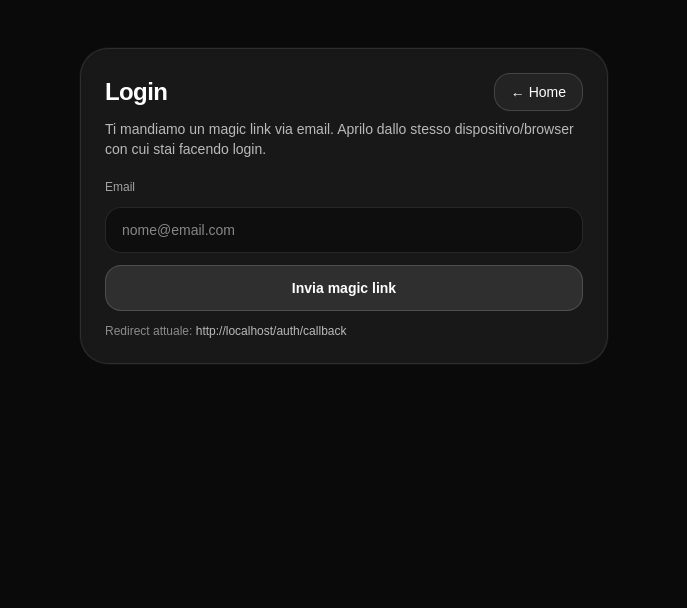
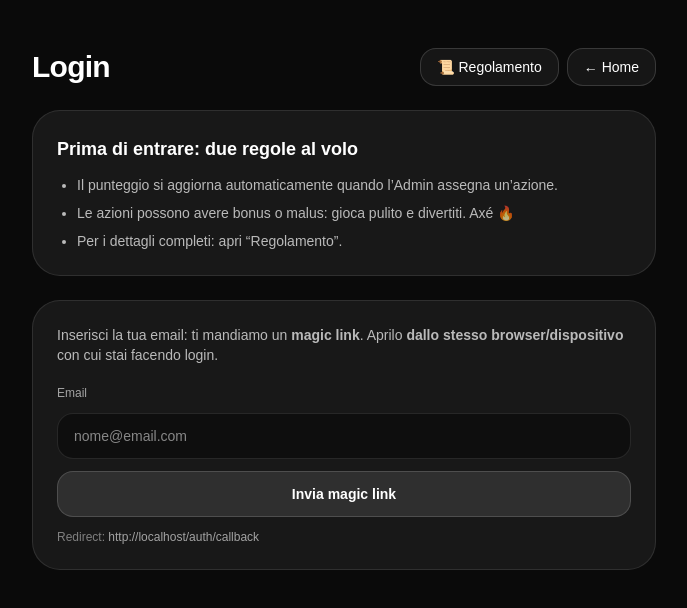
Before and after one commit to bpacentra-cyber/fanta-batizado, a Next.js app: page /login in a window 1280 px wide. Shown: the top 608 px of the page, without its empty margins (296-983 px from the left). Built offline with nearby package versions, Linux system fonts and the light colour scheme; no server answers.

Commit message:
Fix magic link + restore login regolamento

```diff
--- a/app/auth/callback/ClientCallback.tsx
+++ b/app/auth/callback/ClientCallback.tsx
@@ -7,14 +7,14 @@ import { supabase } from "@/lib/supabase";
 export default function ClientCallback() {
   const router = useRouter();
   const sp = useSearchParams();
-  const [status, setStatus] = useState<string>("Sto completando il login...");
+  const [status, setStatus] = useState("Sto completando il login...");
 
   useEffect(() => {
     let alive = true;
 
     (async () => {
       try {
-        // ✅ Caso 1: Supabase manda ?code=... (PKCE)
+        // Caso 1: PKCE (?code=...)
         const code = sp.get("code");
         if (code) {
           const { error } = await supabase.auth.exchangeCodeForSession(code);
@@ -26,7 +26,7 @@ export default function ClientCallback() {
           return;
         }
 
-        // ✅ Caso 2: token in hash (implicit flow) -> getSession lo prende
+        // Caso 2: sessione già presente (hash tokens o cookie)
         const { data, error } = await supabase.auth.getSession();
         if (error) throw error;
 
--- a/app/auth/callback/page.tsx
+++ b/app/auth/callback/page.tsx
@@ -1,19 +1,19 @@
 // app/auth/callback/page.tsx
+export const dynamic = "force-dynamic";
+
 import { Suspense } from "react";
 import ClientCallback from "./ClientCallback";
-
-export const dynamic = "force-dynamic";
-export const revalidate = 0;
 
 export default function AuthCallbackPage() {
   return (
     <Suspense
       fallback={
-        <main className="min-h-screen bg-neutral-950 text-white flex items-center justify-center p-6">
-          <div className="rounded-2xl border border-white/10 bg-white/5 px-5 py-4 text-white/80">
-            Sto completando il login…
+        <div className="min-h-screen bg-neutral-950 text-white flex items-center justify-center px-6">
+          <div className="w-full max-w-md rounded-[28px] border border-white/10 bg-white/[0.06] p-6 text-center">
+            <div className="text-xl font-extrabold">Auth Callback</div>
+            <div className="mt-3 text-sm text-white/70">Caricamento…</div>
           </div>
-        </main>
+        </div>
       }
     >
       <ClientCallback />
--- a/app/login/page.tsx
+++ b/app/login/page.tsx
@@ -5,10 +5,8 @@ import { useEffect, useMemo, useState } from "react";
 import { useRouter } from "next/navigation";
 import { supabase } from "@/lib/supabase";
 
-function siteUrl() {
-  // In prod su Vercel: location.origin è già https://fanta-batizado.vercel.app
+function getOrigin() {
   if (typeof window !== "undefined") return window.location.origin;
-  // fallback (non dovrebbe servire)
   return process.env.NEXT_PUBLIC_SITE_URL || "http://localhost:3000";
 }
 
@@ -16,13 +14,12 @@ export default function LoginPage() {
   const router = useRouter();
   const [email, setEmail] = useState("");
   const [busy, setBusy] = useState(false);
-  const [msg, setMsg] = useState<string>("");
-  const [err, setErr] = useState<string>("");
+  const [msg, setMsg] = useState("");
+  const [err, setErr] = useState("");
 
-  const redirectTo = useMemo(() => `${siteUrl()}/auth/callback`, []);
+  const redirectTo = useMemo(() => `${getOrigin()}/auth/callback`, []);
 
   useEffect(() => {
-    // Se già loggato, vai in home
     supabase.auth.getSession().then(({ data }) => {
       if (data.session) router.replace("/");
     });
@@ -44,14 +41,14 @@ export default function LoginPage() {
       const { error } = await supabase.auth.signInWithOtp({
         email: e,
         options: {
-          emailRedirectTo: redirectTo, // ✅ QUI la magia: sempre callback corretta
+          emailRedirectTo: redirectTo, // ✅ fondamentale per Vercel
         },
       });
 
       if (error) throw error;
 
       setMsg(
-        `✅ Link inviato a ${e}. Apri l’email e clicca il bottone: ti porterà su ${redirectTo}`
+        `✅ Link inviato a ${e}. Apri l’email e clicca il bottone (dallo stesso browser).`
       );
     } catch (e: any) {
       setErr(e?.message ?? "Errore durante l’invio del link.");
@@ -62,10 +59,17 @@ export default function LoginPage() {
 
   return (
     <main className="min-h-screen bg-neutral-950 text-white">
-      <div className="mx-auto w-full max-w-xl px-6 py-12">
-        <div className="rounded-[28px] border border-white/10 bg-white/[0.06] p-6 shadow-[0_0_0_1px_rgba(255,255,255,0.03)] backdrop-blur">
-          <div className="flex items-center justify-between gap-3">
-            <h1 className="text-2xl font-extrabold tracking-tight">Login</h1>
+      <div className="mx-auto w-full max-w-2xl px-6 py-12 space-y-6">
+        {/* Header */}
+        <div className="flex items-center justify-between gap-3">
+          <h1 className="text-3xl font-extrabold tracking-tight">Login</h1>
+          <div className="flex gap-2">
+            <Link
+              href="/regolamento"
+              className="rounded-2xl border border-white/15 bg-white/5 px-4 py-2 text-sm hover:bg-white/10"
+            >
+              📜 Regolamento
+            </Link>
             <Link
               href="/"
               className="rounded-2xl border border-white/15 bg-white/5 px-4 py-2 text-sm hover:bg-white/10"
@@ -73,10 +77,23 @@ export default function LoginPage() {
               ← Home
             </Link>
           </div>
+        </div>
 
-          <p className="mt-2 text-sm text-white/70">
-            Ti mandiamo un magic link via email. Aprilo dallo stesso dispositivo/browser
-            con cui stai facendo login.
+        {/* Regolamento mini in pagina */}
+        <section className="rounded-[28px] border border-white/10 bg-white/[0.06] p-6">
+          <h2 className="text-lg font-extrabold">Prima di entrare: due regole al volo</h2>
+          <ul className="mt-3 space-y-2 text-sm text-white/70 list-disc pl-5">
+            <li>Il punteggio si aggiorna automaticamente quando l’Admin assegna un’azione.</li>
+            <li>Le azioni possono avere bonus o malus: gioca pulito e divertiti. Axé 🔥</li>
+            <li>Per i dettagli completi: apri “Regolamento”.</li>
+          </ul>
+        </section>
+
+        {/* Box login */}
+        <section className="rounded-[28px] border border-white/10 bg-white/[0.06] p-6">
+          <p className="text-sm text-white/70">
+            Inserisci la tua email: ti mandiamo un <b>magic link</b>.
+            Aprilo <b>dallo stesso browser/dispositivo</b> con cui stai facendo login.
           </p>
 
           {err ? (
@@ -96,7 +113,7 @@ export default function LoginPage() {
             <input
               className="w-full rounded-2xl border border-white/10 bg-black/40 px-4 py-3 text-sm outline-none"
               value={email}
-              onChange={(e) => setEmail(e.target.value)}
+              onChange={(ev) => setEmail(ev.target.value)}
               placeholder="nome@email.com"
               autoComplete="email"
             />
@@ -109,11 +126,11 @@ export default function LoginPage() {
               {busy ? "Invio..." : "Invia magic link"}
             </button>
 
-            <div className="text-xs text-white/50">
-              Redirect attuale: <span className="text-white/70">{redirectTo}</span>
+            <div className="text-xs text-white/45">
+              Redirect: <span className="text-white/60">{redirectTo}</span>
             </div>
           </div>
-        </div>
+        </section>
       </div>
     </main>
   );
```
